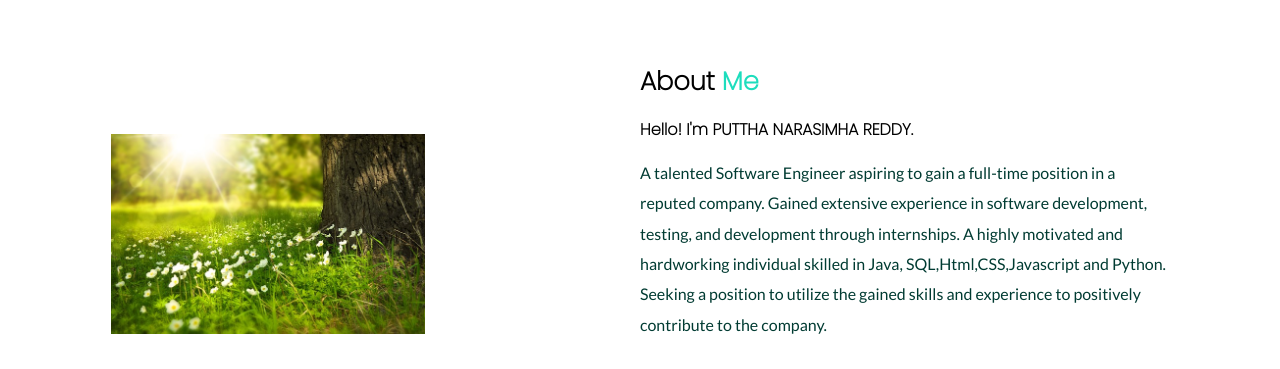
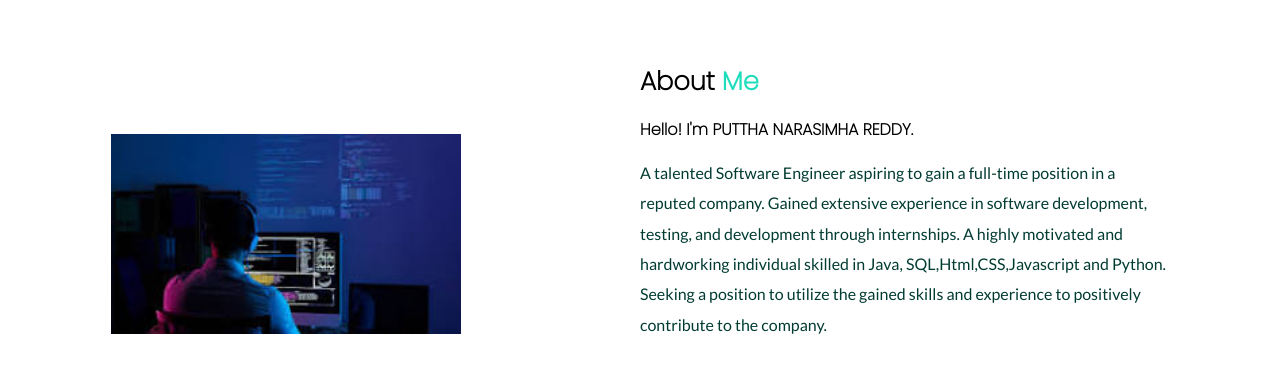
Before and after one commit to PutthaNarasimhaReddy/Portofilo, a plain HTML site: page index.html in a window 1280 px wide. Shown: the part 960-1329 px from the top of the page. Drawn offline with Linux system fonts and the light colour scheme.

Commit message:
Update index.html

```diff
--- a/index.html
+++ b/index.html
@@ -68,7 +68,7 @@ towards the growth of the organization and satisfactorily
     <section id="about">
         <div class="container flex items-centre">
             <div class="left flex-1 justify-right">
-                <img src="./flowers-276014_640.jpg"
+                <img src="./software developer.jfif"
 
                     height="200px" alt="profile pic" />
             </div>
```
